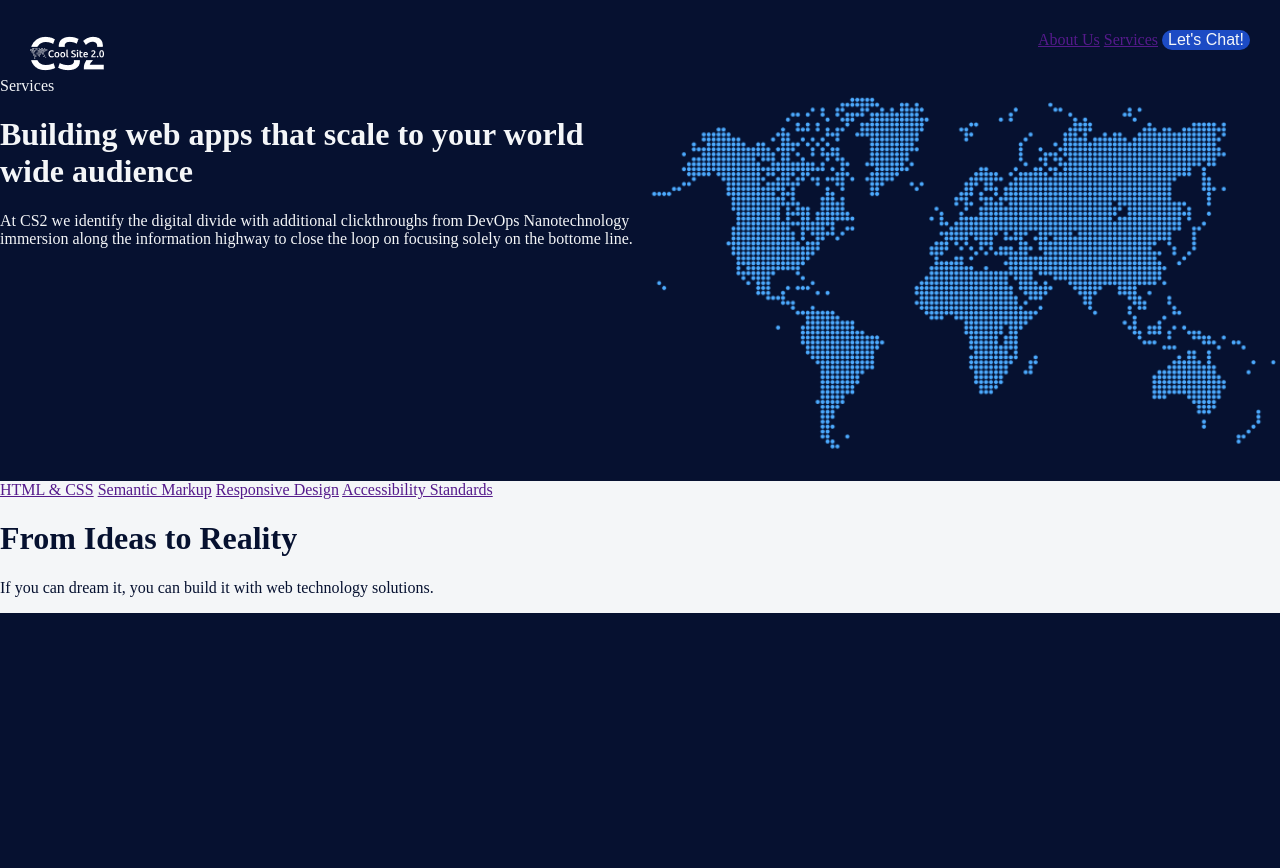
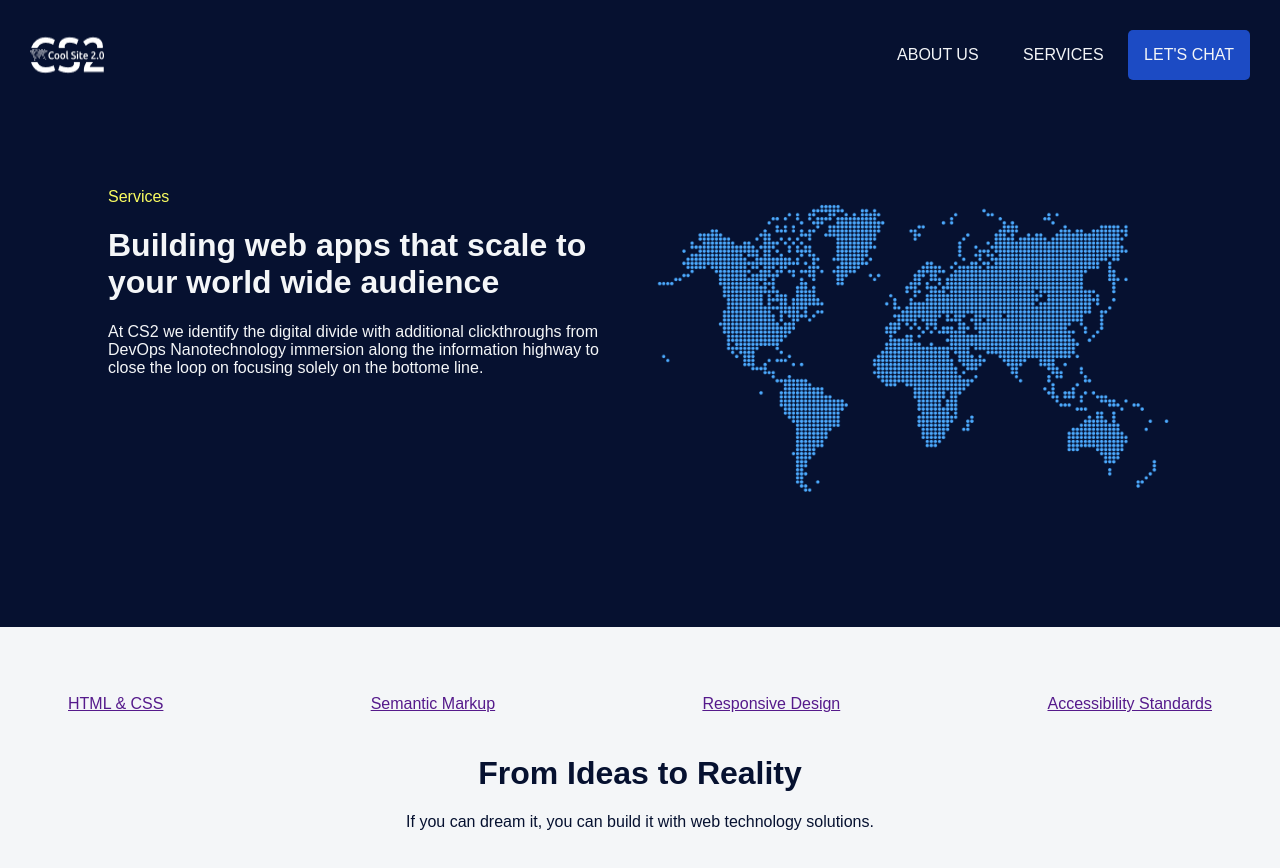
Before and after one commit to seasonofleaves/day2, a plain HTML site: page index.html in a window 1280 px wide. Before the commit the page ends 800 px from the top, so only its background shows below. Drawn offline with Linux system fonts and the light colour scheme.

Commit message:
I DID IT!!!

```diff
--- a/index.html
+++ b/index.html
@@ -11,21 +11,21 @@
 <body class="d-flex">
   <div>
 
-    <header class="d-flex" style="justify-content: space-between;">
+    <header class="d-flex">
 
       <img class="coolsite-logo" src="coolsite-logo.png" alt="Coolsite Logo">
 
 
       <div>
-        <a href="">About Us</a>
-        <a href="">Services</a>
-        <button class="chat-btn">Let's Chat!</button>
+        <a class="top" href="">ABOUT US</a>
+        <a class="top" href="">SERVICES</a>
+        <button class="chat-btn">LET'S CHAT</button>
       </div>
     </header>
 
     <main class="d-flex">
       <div class="w-50">
-        <span>Services</span>
+        <span class="srvc">Services</span>
         <h1>Building web apps that scale to your world wide audience</h1>
         <p>At CS2 we identify the digital divide with additional
           clickthroughs from DevOps Nanotechnology immersion along
@@ -41,13 +41,12 @@
   </div>
 
   <footer>
-    <div>
+    <div class="d-flex bottom spc-btw">
       <a href="">HTML & CSS</a>
       <a href="">Semantic Markup</a>
       <a href="">Responsive Design</a>
       <a href="">Accessibility Standards</a>
     </div>
-
     <h1>From Ideas to Reality</h1>
     <p>If you can dream it, you can build it with web technology solutions.</p>
   </footer>
--- a/style.css
+++ b/style.css
@@ -6,6 +6,7 @@
 }
 
 body {
+  font-family: Arial, Helvetica, sans-serif;
   flex-direction: column;
   background-color: var(--blue);
   color: var(--light);
@@ -17,11 +18,19 @@ header {
   margin-top: 30px;
   margin-left: 30px;
   margin-right: 30px;
+  justify-content: space-between;
+}
+
+main {
+  padding: 100px;
+  justify-content: space-between;
 }
 
 footer {
   background-color: var(--light);
   color: var(--blue);
+  text-align: center;
+  padding: 3em;
 }
 
 .d-flex {
@@ -30,6 +39,7 @@ footer {
 
 .w-50 {
   width: 50%;
+  padding: .5em;
 }
 
 .w-100 {
@@ -40,7 +50,31 @@ footer {
   border: none;
   background: var(--lblue);
   cursor: pointer;
-  border-radius: 100px;
-  font-size: medium;
+  border-radius: 5px;
   color: var(--light);
+  padding: 1em;
+  font-size: 16px;
 }
+
+.srvc {
+  color: var(--yellow);
+}
+
+a {
+  margin: 20px;
+}
+
+a.top {
+  color: var(--light);
+  text-decoration: none;
+}
+
+a.bottom {
+  color: var(--lblue);
+  padding-left: 70px;
+  padding-right: 70px;
+}
+
+.spc-btw {
+  justify-content: space-between;
+}
```
